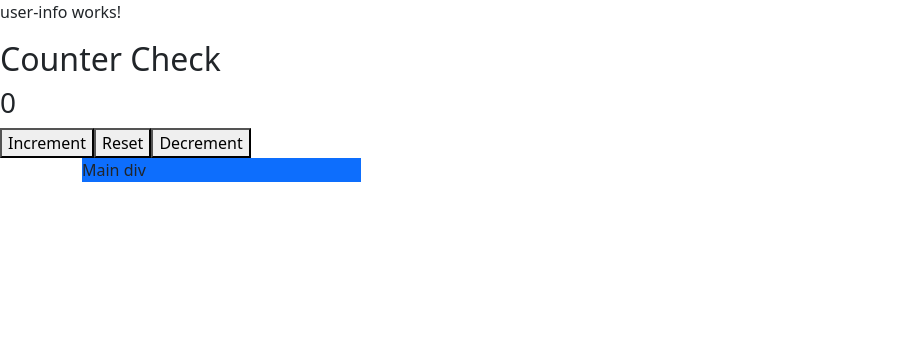
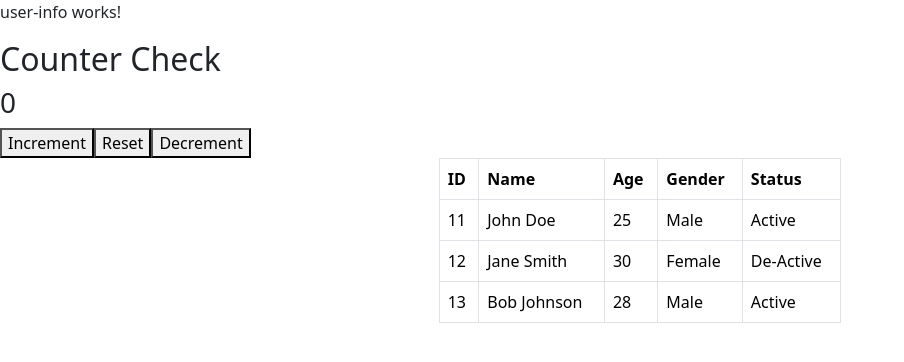
Before and after one commit to BariKunal/Angular_Tasks, an Angular app: page / in a window 1280 px wide. Shown: the top 362 px of the page, without its empty margins (0-904 px from the left). Built offline with nearby package versions, Linux system fonts and the light colour scheme.

Commit message:
Data-Binding

```diff
--- a/src/app/User/user-info/user-info.component.html
+++ b/src/app/User/user-info/user-info.component.html
@@ -6,8 +6,26 @@
 <button (click)="Counter('reset')">Reset</button>
 <button (click)="Counter('minus')">Decrement</button>
 
-<div class="container">
-    <div class="col-3 bg-primary">
-        <p>Main div</p>
-    </div>
+<div class="container col-4">
+    <table class="table table-bordered">
+        <thead>
+            <tr>
+                <th>ID</th>
+                <th>Name</th>
+                <th>Age</th>
+                <th>Gender</th>
+                <th>Status</th>
+            </tr>
+        </thead>
+            <tbody>
+                <tr *ngFor="let user of UserInfo">
+
+                    <td>{{user.id}}</td>
+                    <td>{{user.name}}</td>
+                    <td>{{user.age}}</td>
+                    <td>{{user.gender}}</td>
+                    <td>{{user.isActive ? 'Active':'De-Active'}}</td>
+                </tr>
+            </tbody>
+        </table>
 </div>
--- a/src/app/User/user-info/user-info.component.ts
+++ b/src/app/User/user-info/user-info.component.ts
@@ -1,10 +1,11 @@
 import { CommonModule } from '@angular/common';
 import { Component } from '@angular/core';
+import { FormsModule } from '@angular/forms';
 
 @Component({
   selector: 'app-user-info',
   standalone: true,
-  imports: [CommonModule],
+  imports: [CommonModule, FormsModule],
   templateUrl: './user-info.component.html',
   styleUrl: './user-info.component.css'
 })
@@ -12,6 +13,11 @@ import { Component } from '@angular/core';
 export class UserInfoComponent {
   title = 'First_Demo_App';
   count = 0
+  UserInfo : any[] = [
+    {id: 11, name: 'John Doe', age: 25, gender: 'Male', isActive:true},
+    {id: 12, name: 'Jane Smith', age: 30, gender: 'Female', isActive:false},
+    {id: 13, name: 'Bob Johnson', age: 28, gender: 'Male', isActive:true}
+  ]
 
   Counter(val: String) {
     if (val == 'plus') {
```
